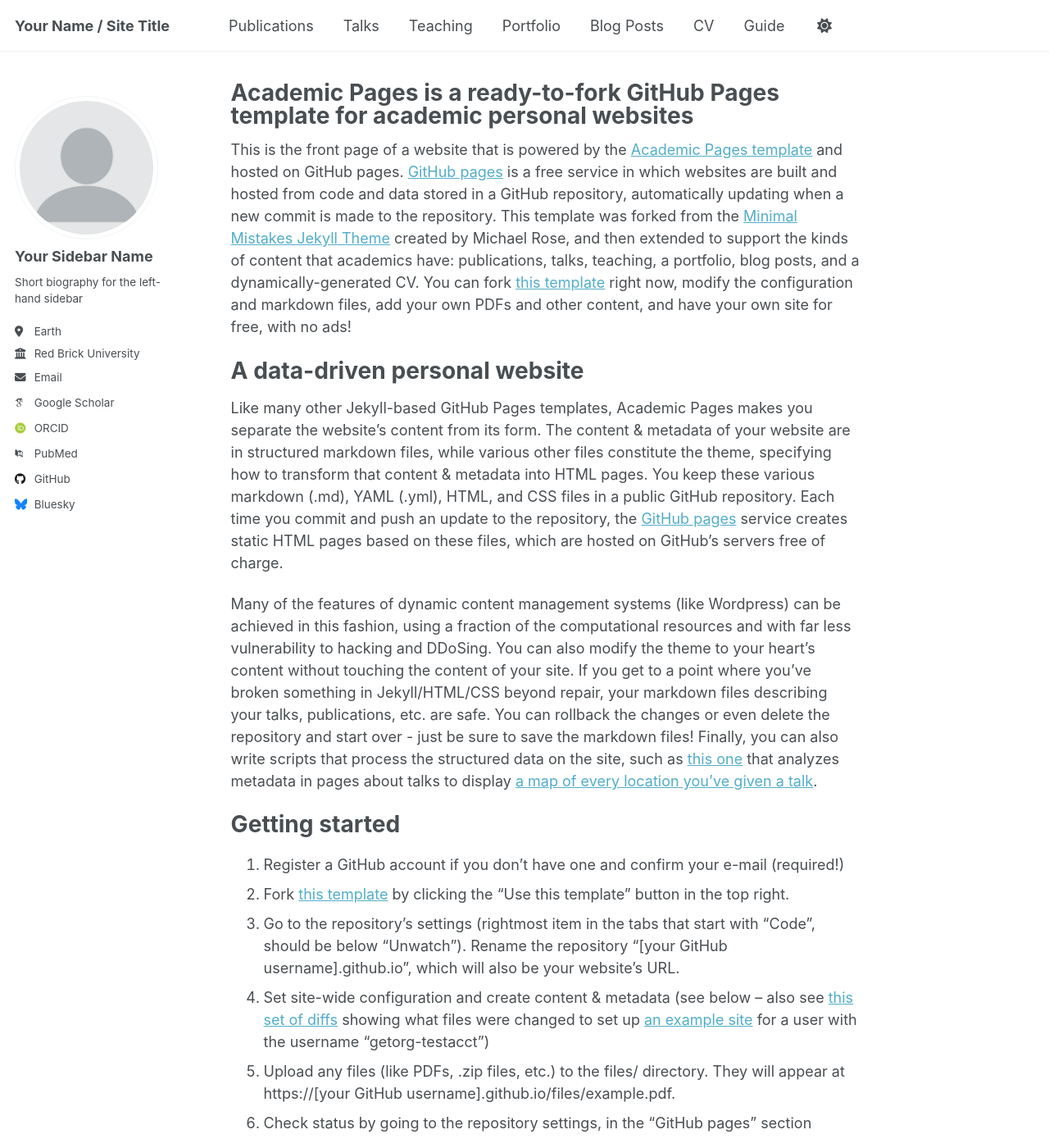
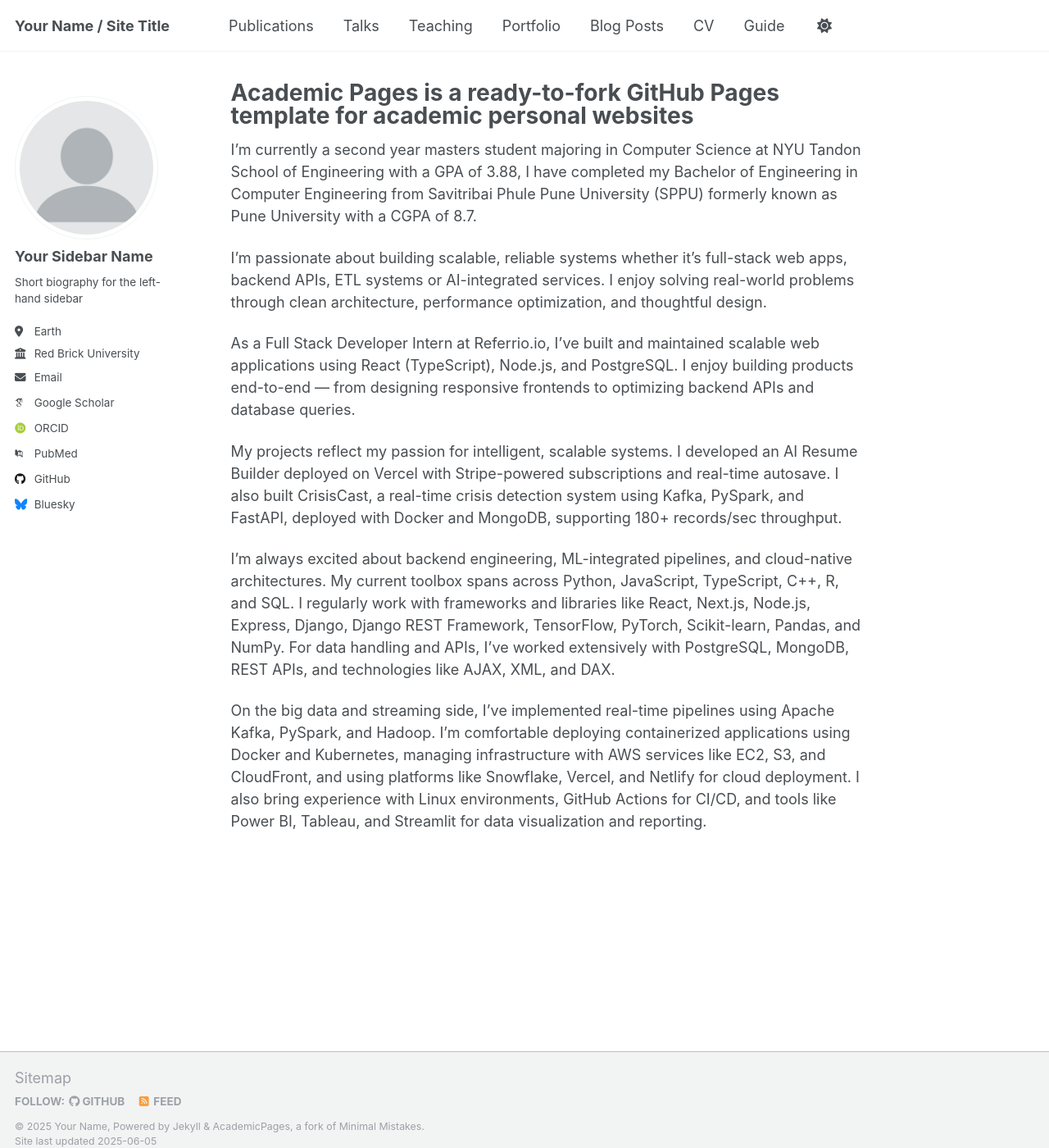
Before and after one commit to tanaya09/tanaya09.github.io, a Jekyll site: the page built from _pages/about.md, in a window 1280 px wide and 1400 px high. Shown: the whole window at 82% size. Built offline with Jekyll 4.4.1, drawn with Linux system fonts in a browser that asks for light colours; some web fonts are replaced; some of the changed text lies outside the part shown.

Commit message:
Update about.md

```diff
--- a/_pages/about.md
+++ b/_pages/about.md
@@ -7,43 +7,15 @@
   - /about.html
 ---
 
-This is the front page of a website that is powered by the [Academic Pages template](https://github.com/academicpages/academicpages.github.io) and hosted on GitHub pages. [GitHub pages](https://pages.github.com) is a free service in which websites are built and hosted from code and data stored in a GitHub repository, automatically updating when a new commit is made to the repository. This template was forked from the [Minimal Mistakes Jekyll Theme](https://mmistakes.github.io/minimal-mistakes/) created by Michael Rose, and then extended to support the kinds of content that academics have: publications, talks, teaching, a portfolio, blog posts, and a dynamically-generated CV. You can fork [this template](https://github.com/academicpages/academicpages.github.io) right now, modify the configuration and markdown files, add your own PDFs and other content, and have your own site for free, with no ads!
+I'm currently a second year masters student majoring in Computer Science at NYU Tandon School of Engineering with a GPA of 3.88, I have completed my Bachelor of Engineering in Computer Engineering from Savitribai Phule Pune University (SPPU) formerly known as Pune University with a CGPA of 8.7.
 
-A data-driven personal website
-======
-Like many other Jekyll-based GitHub Pages templates, Academic Pages makes you separate the website's content from its form. The content & metadata of your website are in structured markdown files, while various other files constitute the theme, specifying how to transform that content & metadata into HTML pages. You keep these various markdown (.md), YAML (.yml), HTML, and CSS files in a public GitHub repository. Each time you commit and push an update to the repository, the [GitHub pages](https://pages.github.com/) service creates static HTML pages based on these files, which are hosted on GitHub's servers free of charge.
 
-Many of the features of dynamic content management systems (like Wordpress) can be achieved in this fashion, using a fraction of the computational resources and with far less vulnerability to hacking and DDoSing. You can also modify the theme to your heart's content without touching the content of your site. If you get to a point where you've broken something in Jekyll/HTML/CSS beyond repair, your markdown files describing your talks, publications, etc. are safe. You can rollback the changes or even delete the repository and start over - just be sure to save the markdown files! Finally, you can also write scripts that process the structured data on the site, such as [this one](https://github.com/academicpages/academicpages.github.io/blob/master/talkmap.ipynb) that analyzes metadata in pages about talks to display [a map of every location you've given a talk](https://academicpages.github.io/talkmap.html).
+I’m passionate about building scalable, reliable systems whether it’s full-stack web apps, backend APIs, ETL systems or AI-integrated services. I enjoy solving real-world problems through clean architecture, performance optimization, and thoughtful design.
 
-Getting started
-======
-1. Register a GitHub account if you don't have one and confirm your e-mail (required!)
-1. Fork [this template](https://github.com/academicpages/academicpages.github.io) by clicking the "Use this template" button in the top right.
-1. Go to the repository's settings (rightmost item in the tabs that start with "Code", should be below "Unwatch"). Rename the repository "[your GitHub username].github.io", which will also be your website's URL.
-1. Set site-wide configuration and create content & metadata (see below -- also see [this set of diffs](http://archive.is/3TPas) showing what files were changed to set up [an example site](https://getorg-testacct.github.io) for a user with the username "getorg-testacct")
-1. Upload any files (like PDFs, .zip files, etc.) to the files/ directory. They will appear at https://[your GitHub username].github.io/files/example.pdf.
-1. Check status by going to the repository settings, in the "GitHub pages" section
+As a Full Stack Developer Intern at Referrio.io, I’ve built and maintained scalable web applications using React (TypeScript), Node.js, and PostgreSQL. I enjoy building products end-to-end — from designing responsive frontends to optimizing backend APIs and database queries.
 
-Site-wide configuration
-------
-The main configuration file for the site is in the base directory in [_config.yml](https://github.com/academicpages/academicpages.github.io/blob/master/_config.yml), which defines the content in the sidebars and other site-wide features. You will need to replace the default variables with ones about yourself and your site's github repository. The configuration file for the top menu is in [_data/navigation.yml](https://github.com/academicpages/academicpages.github.io/blob/master/_data/navigation.yml). For example, if you don't have a portfolio or blog posts, you can remove those items from that navigation.yml file to remove them from the header.
+My projects reflect my passion for intelligent, scalable systems. I developed an AI Resume Builder deployed on Vercel with Stripe-powered subscriptions and real-time autosave. I also built CrisisCast, a real-time crisis detection system using Kafka, PySpark, and FastAPI, deployed with Docker and MongoDB, supporting 180+ records/sec throughput.
 
-Create content & metadata
-------
-For site content, there is one markdown file for each type of content, which are stored in directories like _publications, _talks, _posts, _teaching, or _pages. For example, each talk is a markdown file in the [_talks directory](https://github.com/academicpages/academicpages.github.io/tree/master/_talks). At the top of each markdown file is structured data in YAML about the talk, which the theme will parse to do lots of cool stuff. The same structured data about a talk is used to generate the list of talks on the [Talks page](https://academicpages.github.io/talks), each [individual page](https://academicpages.github.io/talks/2012-03-01-talk-1) for specific talks, the talks section for the [CV page](https://academicpages.github.io/cv), and the [map of places you've given a talk](https://academicpages.github.io/talkmap.html) (if you run this [python file](https://github.com/academicpages/academicpages.github.io/blob/master/talkmap.py) or [Jupyter notebook](https://github.com/academicpages/academicpages.github.io/blob/master/talkmap.ipynb), which creates the HTML for the map based on the contents of the _talks directory).
+I’m always excited about backend engineering, ML-integrated pipelines, and cloud-native architectures. My current toolbox spans across Python, JavaScript, TypeScript, C++, R, and SQL. I regularly work with frameworks and libraries like React, Next.js, Node.js, Express, Django, Django REST Framework, TensorFlow, PyTorch, Scikit-learn, Pandas, and NumPy. For data handling and APIs, I’ve worked extensively with PostgreSQL, MongoDB, REST APIs, and technologies like AJAX, XML, and DAX.
 
-**Markdown generator**
-
-The repository includes [a set of Jupyter notebooks](https://github.com/academicpages/academicpages.github.io/tree/master/markdown_generator
-) that converts a CSV containing structured data about talks or presentations into individual markdown files that will be properly formatted for the Academic Pages template. The sample CSVs in that directory are the ones I used to create my own personal website at stuartgeiger.com. My usual workflow is that I keep a spreadsheet of my publications and talks, then run the code in these notebooks to generate the markdown files, then commit and push them to the GitHub repository.
-
-How to edit your site's GitHub repository
-------
-Many people use a git client to create files on their local computer and then push them to GitHub's servers. If you are not familiar with git, you can directly edit these configuration and markdown files directly in the github.com interface. Navigate to a file (like [this one](https://github.com/academicpages/academicpages.github.io/blob/master/_talks/2012-03-01-talk-1.md) and click the pencil icon in the top right of the content preview (to the right of the "Raw | Blame | History" buttons). You can delete a file by clicking the trashcan icon to the right of the pencil icon. You can also create new files or upload files by navigating to a directory and clicking the "Create new file" or "Upload files" buttons.
-
-Example: editing a markdown file for a talk
-![Editing a markdown file for a talk](/images/editing-talk.png)
-
-For more info
-------
-More info about configuring Academic Pages can be found in [the guide](https://academicpages.github.io/markdown/), the [growing wiki](https://github.com/academicpages/academicpages.github.io/wiki), and you can always [ask a question on GitHub](https://github.com/academicpages/academicpages.github.io/discussions). The [guides for the Minimal Mistakes theme](https://mmistakes.github.io/minimal-mistakes/docs/configuration/) (which this theme was forked from) might also be helpful.
+On the big data and streaming side, I’ve implemented real-time pipelines using Apache Kafka, PySpark, and Hadoop. I’m comfortable deploying containerized applications using Docker and Kubernetes, managing infrastructure with AWS services like EC2, S3, and CloudFront, and using platforms like Snowflake, Vercel, and Netlify for cloud deployment. I also bring experience with Linux environments, GitHub Actions for CI/CD, and tools like Power BI, Tableau, and Streamlit for data visualization and reporting.
```
